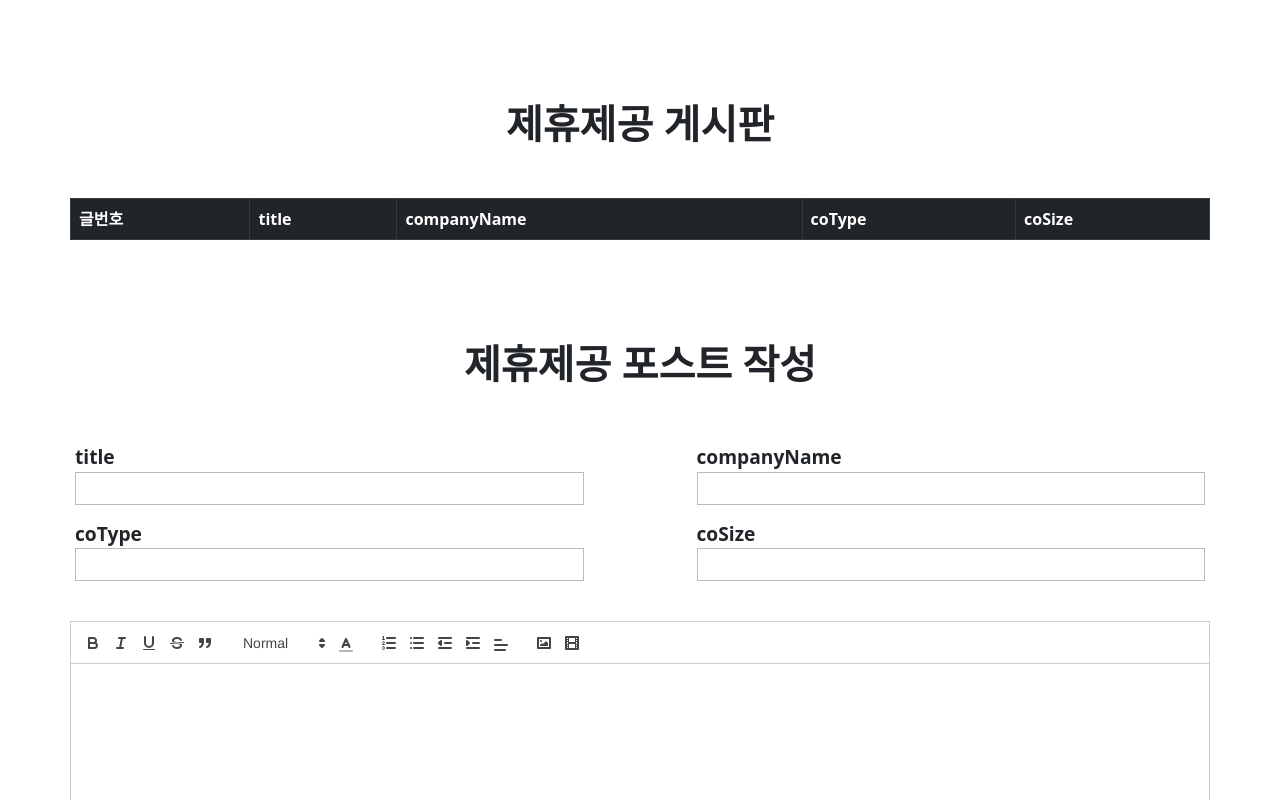
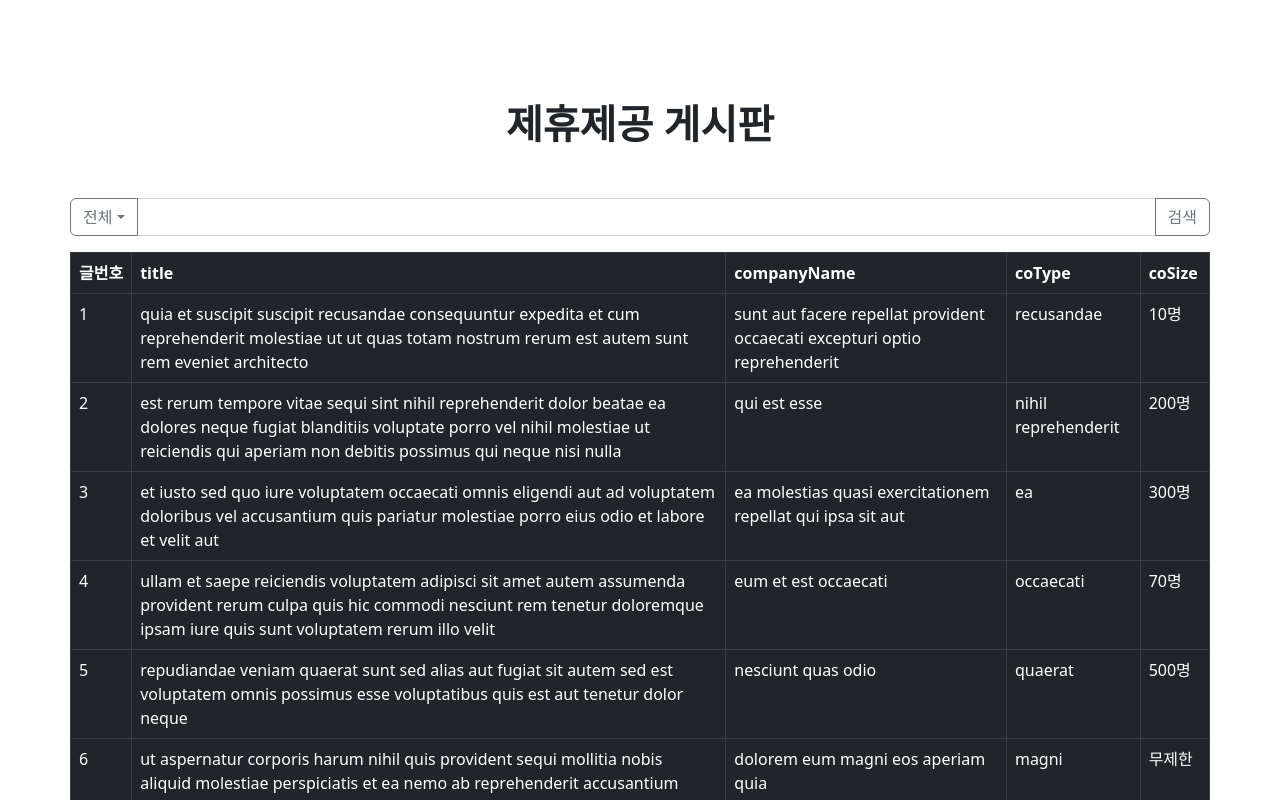
Before and after one commit to sjh2389/Wooriya_FE, a React (Create React App) app: page /client/coalition in a window 1280 px wide. Shown: the top 800 px of the page. Built offline with nearby package versions, Linux system fonts and the light colour scheme; the HTML template or start-up script is replaced by a standard one.

Commit message:
FE 02/06 searchBar commit

```diff
--- a/package.json
+++ b/package.json
@@ -8,6 +8,7 @@
     "@testing-library/user-event": "^13.5.0",
     "axios": "^1.2.3",
     "bootstrap": "^5.2.3",
+    "dompurify": "^2.4.3",
     "draft-js": "^0.11.7",
     "react": "^18.2.0",
     "react-bootstrap": "^2.7.0",
--- a/src/component/board.js
+++ b/src/component/board.js
@@ -1,18 +1,26 @@
 /*
 작성자 서종현
-작성일 23.02.01.
+작성일 23.02.06.
 게시판, 게시글 컴포넌트
-data를 index로 정렬하여 보여준다
+부모요소에서 coalitionPost와 index를 받아
+정렬하여 보여준다
 */
 
 import Table from 'react-bootstrap/Table';
 import { useNavigate } from 'react-router-dom';
 import './css/board.css'
+import SearchBar from './searchBar';
+import { useEffect, useState } from 'react';
 
 // index와 data 모두 Array
-function Board (indexs, postInfoPackage) {
+function Board (indexs, coalitionPosts) {
 
     const navigate = useNavigate()
+    // 사용자에게 보여지는 게시글
+    const [ postInfoPackage, setPostInfoPackge ] = useState([])
+    useEffect(() => {
+        setPostInfoPackge(coalitionPosts)
+    },[coalitionPosts])
 
     // head는 게시물 표 상단의 구분자들
     let head = indexs.map((index, i) => {
@@ -55,7 +63,17 @@ function Board (indexs, postInfoPackage) {
         )
     })
 
+    // post 검색, 필터링 함수
+    function searchEngine(indexAndWord) {
+        const { selectedIndex, keyWord } = indexAndWord
+        setPostInfoPackge(
+            coalitionPosts.filter(post => post[selectedIndex] === keyWord)
+        )
+    }
+
     return (
+        <div>
+            {SearchBar(indexs, searchEngine)}
             <Table bordered hover variant="dark">
                 <thead>
                     <tr>
@@ -66,6 +84,7 @@ function Board (indexs, postInfoPackage) {
                     {tableBody}
                 </tbody>
             </Table>
+        </div>
     );
 }
 
--- /dev/null
+++ b/src/component/searchBar.js
@@ -0,0 +1,70 @@
+/*
+작성자 서종현
+작성일 23.02.06.
+검색창 컴포넌트
+부모에게 카테고리를 받아
+선택된 카테고리와 검색어를 객체형태로 반환한다.
+*/
+
+import Button from 'react-bootstrap/Button';
+import Form from 'react-bootstrap/Form';
+import InputGroup from 'react-bootstrap/InputGroup';
+import Dropdown from 'react-bootstrap/Dropdown';
+import DropdownButton from 'react-bootstrap/DropdownButton';
+import { useState } from 'react';
+
+function SearchBar( indexs, searchEngine ) {
+
+    // seletedIndex는 선택된 카테고리, keyWord는 검색어
+    const [ indexAndWord, setIndexAndWord ] = useState(
+        {
+            selectedIndex: "전체",
+            keyWord: "",
+        }
+    )
+
+    // 검색창의 분류 버튼 선택지 생성, 기본값인 '전체' 먼저 넣어준다.
+    let dropdownItems = [
+        <Dropdown.Item key={"defalut"} onClick={onDropDown}>전체</Dropdown.Item>
+    ]
+
+    for (const i in indexs) {
+        dropdownItems.push(
+            <Dropdown.Item key={i} onClick={onDropDown}>{indexs[i]}</Dropdown.Item>
+        )
+    }
+
+    // 카테고리 선택 핸들링
+    function onDropDown(e) {
+        setIndexAndWord(prev => {return {...prev, selectedIndex: e.target.innerText}})
+    }
+
+    // 검색어 입력 핸들링
+    function onKeyWord(e) {
+        setIndexAndWord(prev => {return {...prev, keyWord: e.target.value}})
+    }
+
+    return(
+        <InputGroup className="mb-3">
+            <DropdownButton
+                variant="outline-secondary"
+                title={indexAndWord["selectedIndex"]}
+            >
+                {dropdownItems}
+            </DropdownButton>
+            <Form.Control
+                onChange={onKeyWord}
+                value={indexAndWord["keyWord"]}
+            />
+            <Button
+                variant="outline-secondary"
+                id="button-addon1"
+                onClick={() => searchEngine(indexAndWord)}
+            >
+                검색
+            </Button>
+        </InputGroup>
+    )
+}
+
+export default SearchBar
--- a/src/routes/client/coalition.js
+++ b/src/routes/client/coalition.js
@@ -11,7 +11,7 @@ import './css/coalition.css'
 import BoardPostForm from "../../component/boardPostForm"
 import { Link } from "react-router-dom";
 
-// import DummyCoalition from '../../dummy/dummyCoalition'
+import DummyCoalition from '../../dummy/dummyCoalition'
 
 function Coalition() {
 
@@ -25,6 +25,7 @@ function Coalition() {
     // 더미데이터 입력
     useEffect(() => {
         setIndexs(["글번호", "title", "companyName", "coType", "coSize" ])
+        setCoalitionPosts( DummyCoalition )
 
         // axios({
         //     url: 'http://localhost:8080/companypost',
--- a/src/routes/client/coalitionPost.js
+++ b/src/routes/client/coalitionPost.js
@@ -1,11 +1,12 @@
 /*
 작성자 서종현
-작성일 23.02.01.
+작성일 23.02.06.
 제휴제공 글 상세페이지
 */
 
 import { useEffect, useState } from "react"
 import axios from "axios"
+import dompurify from 'dompurify';
 import { useLocation } from "react-router-dom"
 import './css/coalitionPost.css'
 
@@ -28,10 +29,14 @@ function CoalitionPost() {
 
     }, [ postId ])
 
+    // XSS 공격 방지를 위한 DOMPurify
+    // 사용자가 입력한 값에서 잠제적 위협이되는 요소들을 걸러낸다
+    const sanitizer = dompurify.sanitize;
+
     return (
         <div className="coalitionPost_outterBox">
             <h1 className="coalitionPost_headline">제휴 제공글 상세페이지</h1>
-            {coalitionPost}
+            <div dangerouslySetInnerHTML={{__html: sanitizer(coalitionPost)}} />
         </div>
     )
 }
```
Also changed, not shown: gitcommand.txt, 1 other file (tests, documents, lock files or other folders). Lines whose indentation alone changed are shown as unchanged.
